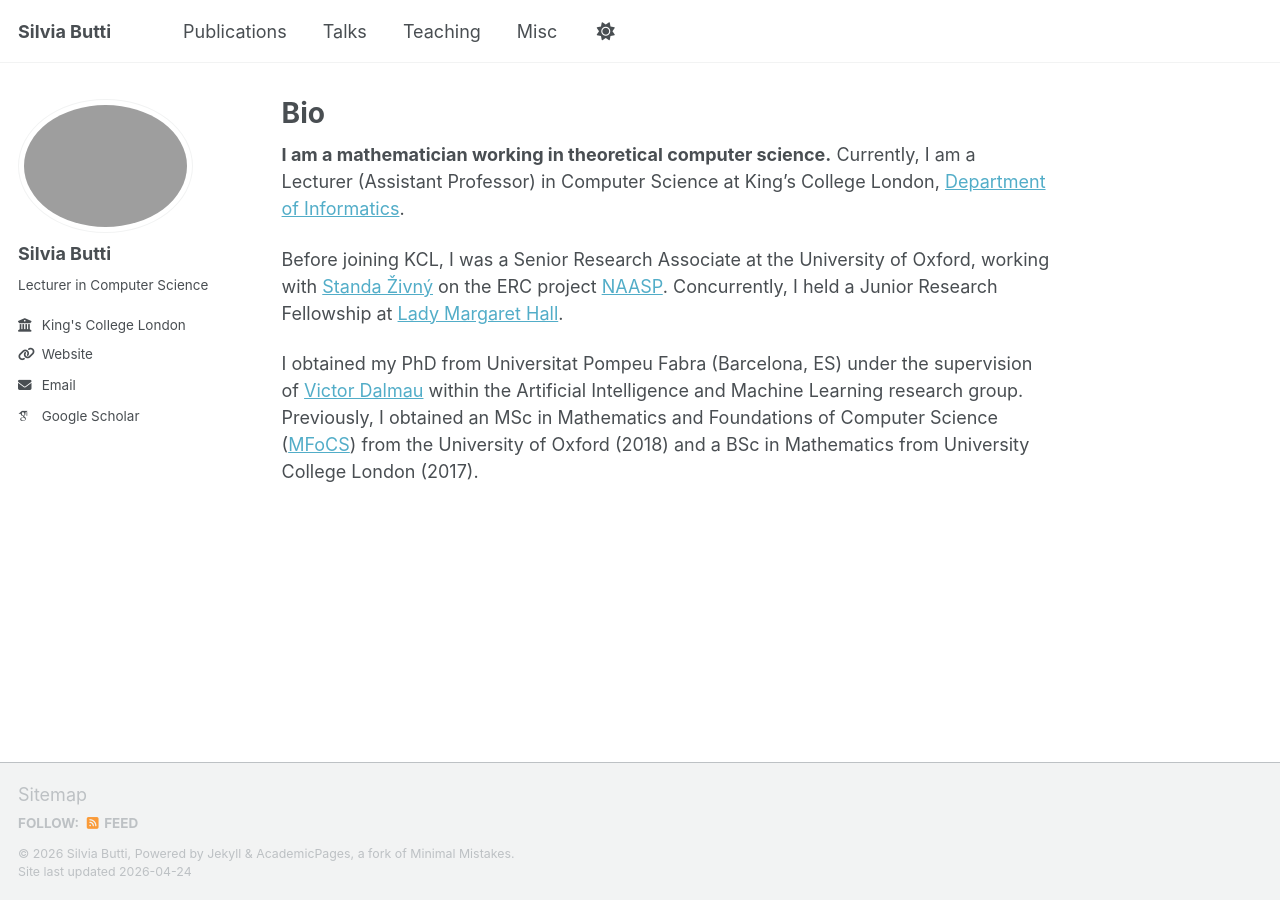
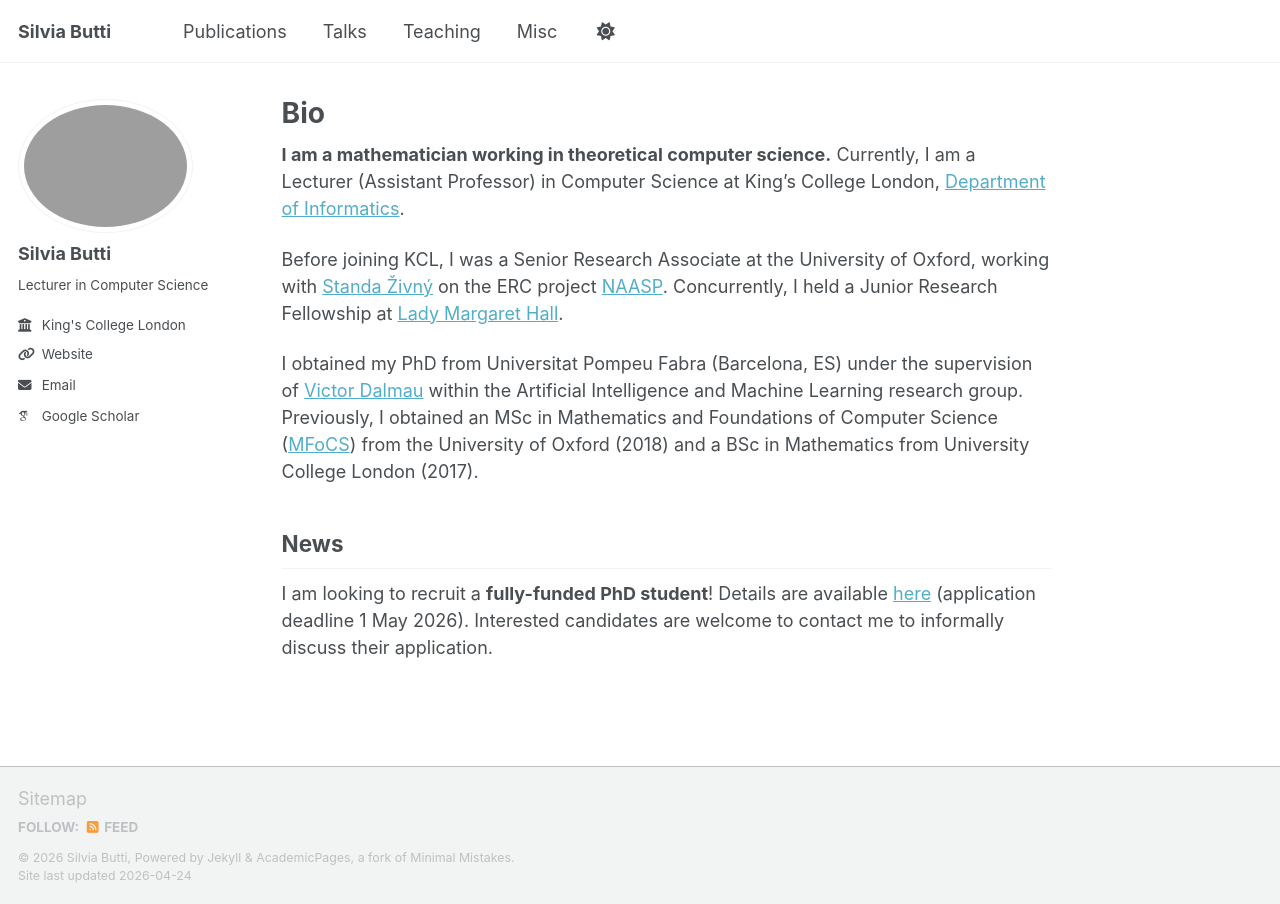
Before and after one commit to silviabutti/silviabutti.github.io, a Jekyll site: the page built from _pages/about.md, in a window 1280 px wide. Built offline with Jekyll 4.4.1, drawn with Linux system fonts in a browser that asks for light colours; some web fonts are replaced; a script bundle is joined from its source files by our own code; library files that are not in the unit come from our copies.

Commit message:
Update about.md

```diff
--- a/_pages/about.md
+++ b/_pages/about.md
@@ -11,3 +11,7 @@ redirect_from:
 Before joining KCL, I was a Senior Research Associate at the University of Oxford, working with [Standa Živný](https://www.cs.ox.ac.uk/standa.zivny/) on the ERC project [NAASP](https://www.cs.ox.ac.uk/standa.zivny/naasp.html). Concurrently, I held a Junior Research Fellowship at [Lady Margaret Hall](https://www.lmh.ox.ac.uk/).
 
 I obtained my PhD from Universitat Pompeu Fabra (Barcelona, ES) under the supervision of [Victor Dalmau](https://www.upf.edu/web/victor-dalmau) within the Artificial Intelligence and Machine Learning research group. Previously, I obtained an MSc in Mathematics and Foundations of Computer Science ([MFoCS](https://www.maths.ox.ac.uk/members/students/postgraduate-courses/msc-mfocs)) from the University of Oxford (2018) and a BSc in Mathematics from University College London (2017).
+
+## News
+
+I am looking to recruit a **fully-funded PhD student**! Details are available [here](https://www.kcl.ac.uk/study/funding/funding-opportunities/approximation-of-constraint-satisfaction-problems) (application deadline 1 May 2026). Interested candidates are welcome to contact me to informally discuss their application.
```
